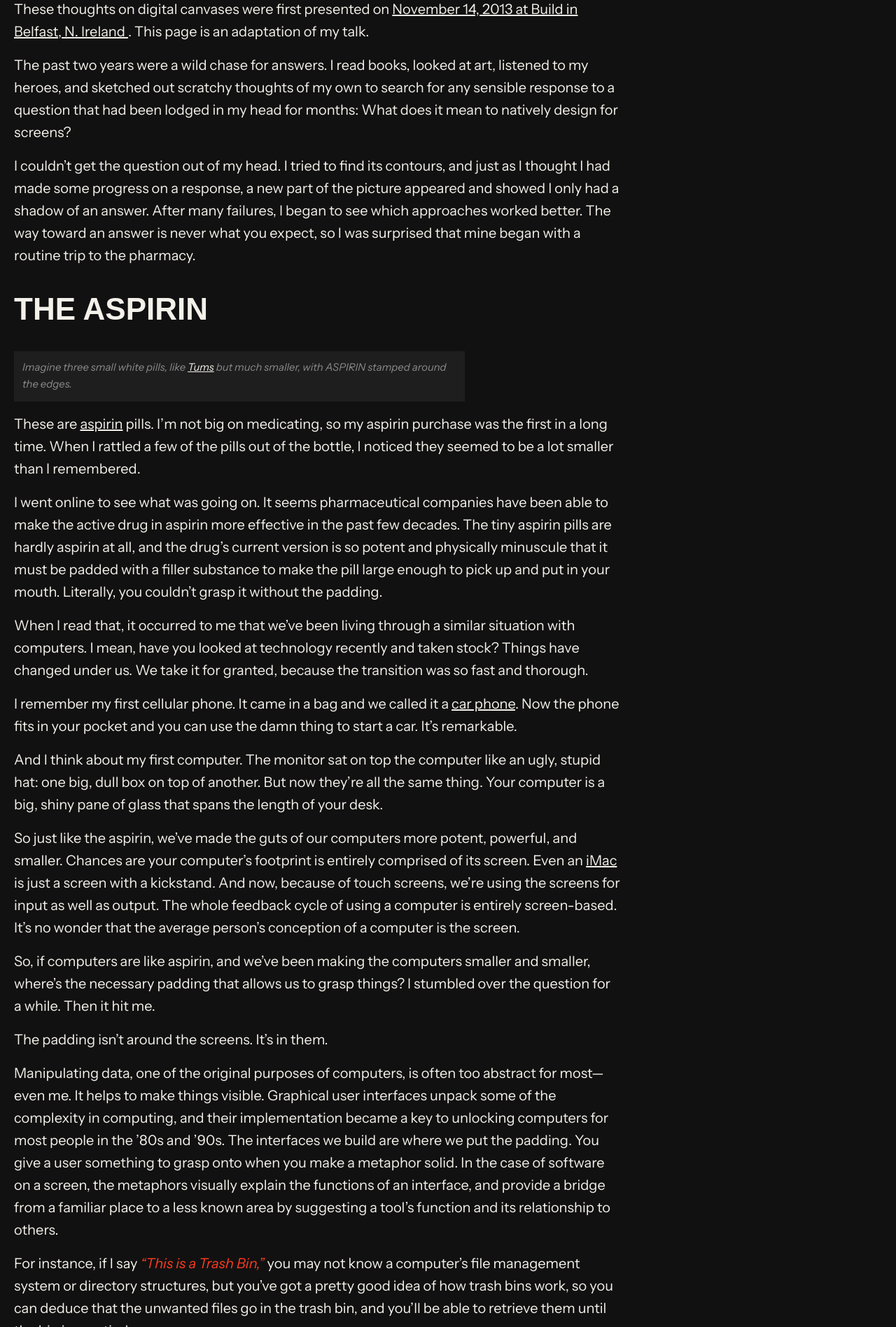
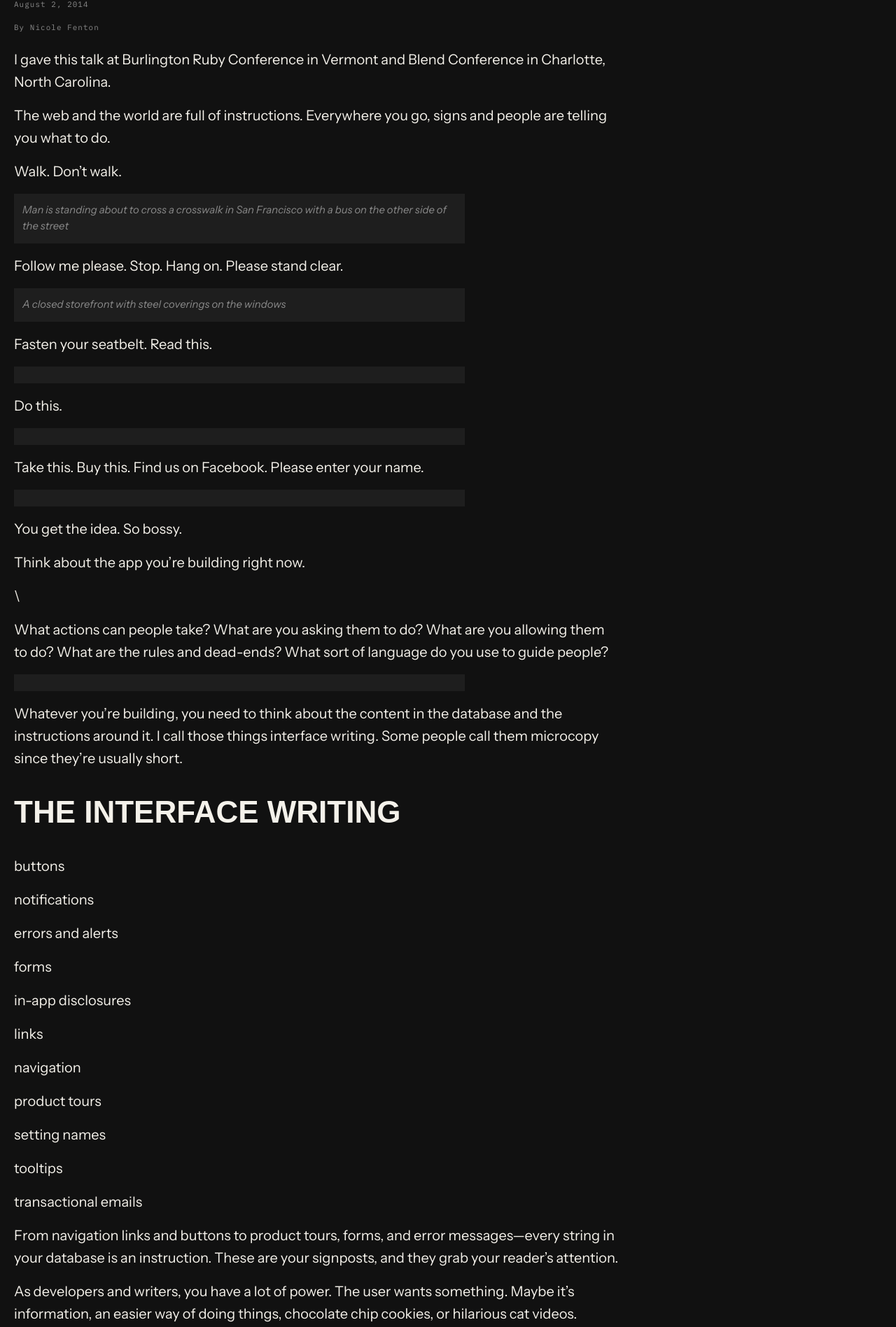
Before and after one commit to Indo1919/binding, a plain HTML site: page direction-2/index.html in a window 1280 px wide. Shown: the part 281-2178 px from the top of the page at 70% size. Drawn offline with Linux system fonts and the light colour scheme; a web font is replaced by a local one.

Commit message:
Start html semantics for 2nd article

```diff
--- a/direction-2/index.html
+++ b/direction-2/index.html
@@ -2,7 +2,7 @@
 <html lang="en">
 	<head>
 		<meta name="viewport" content="width=device-width, initial-scale=1">
-		<title>What Screens Want / Binding</title>
+		<title>Interface Writing / Binding</title>
 
 		<style>
 			@import '../styles/reset.css' layer(reset);
@@ -25,19 +25,98 @@
 <main>
 <article>
 		<header>
-			<h1> What Screens Want</h1>
-			<p> <time> November 14, 2013 </time> </p>
-			<p>By Frank Chimero</p>
+			<h1> Interface Writing: Code for Humans</h1>
+			<p> <time> August 2, 2014 </time> </p>
+			<p>By Nicole Fenton</p>
 		</header>
 
-		<p>These thoughts on digital canvases were first presented on <a href="https://2013.buildconf.com/#conference"> November 14, 2013 at Build in Belfast, N. Ireland </a>. This page is an adaptation of my talk.</p>
+		<p>I gave this talk at Burlington Ruby Conference in Vermont and Blend Conference in Charlotte, North Carolina.</p>
 
-		<p> The past two years were a wild chase for answers. I read books, looked at art, listened to my heroes, and sketched out scratchy thoughts of my own to search for any sensible response to a question that had been lodged in my head for months: What does it mean to natively design for screens?</p>
+		<p> The web and the world are full of instructions. Everywhere you go, signs and people are telling you what to do.</p>
 
-		<p>I couldn’t get the question out of my head. I tried to find its contours, and just as I thought I had made some progress on a response, a new part of the picture appeared and showed I only had a shadow of an answer. After many failures, I began to see which approaches worked better. The way toward an answer is never what you expect, so I was surprised that mine began with a routine trip to the pharmacy.</p>
+		<p>Walk. Don’t walk.</p>
+
+	<p class="image-description">Man is standing about to cross a crosswalk in San Francisco with a bus on the other side of the street</p>
+
+		<p>Follow me please. Stop. Hang on. Please stand clear.</p>
+
+	<p class="image-description">A closed storefront with steel coverings on the windows</p>
+
+		<p>Fasten your seatbelt. Read this.</p>
+
+	<p class="image-description"></p>
+
+		<p>Do this.</p>
+
+	<p class="image-description"></p>
+
+		<p>Take this. Buy this. Find us on Facebook. Please enter your name.</p>
+
+	<p class="image-description"></p>
+
+		<p>You get the idea. So bossy.</p>
+
+		<p>Think about the app you’re building right now.</p>\
+
+		<p>What actions can people take? What are you asking them to do? What are you allowing them to do? What are the rules and dead-ends? What sort of language do you use to guide people?</p>
+
+	<p class="image-description"></p>
+		<p>Whatever you’re building, you need to think about the content in the database and the instructions around it. I call those things interface writing. Some people call them microcopy since they’re usually short.</p>
+
 
 <section>
-		<h2>The Aspirin</h2>
+		<h2>The Interface Writing</h2>
+
+			<ul>
+				<li>buttons</li>
+				<li>notifications</li>
+				<li>errors and alerts</li>
+				<li>forms</li>
+				<li>in-app disclosures</li>
+				<li>links</li>
+				<li>navigation</li>
+				<li>product tours</li>
+				<li>setting names</li>
+				<li>tooltips</li>
+				<li>transactional emails</li>
+			</ul>
+
+		<p>From navigation links and buttons to product tours, forms, and error messages—every string in your database is an instruction. These are your signposts, and they grab your reader’s attention.</p>
+
+		<p>As developers and writers, you have a lot of power. The user wants something. Maybe it’s information, an easier way of doing things, chocolate chip cookies, or hilarious cat videos.</p>
+
+	<p class="image-description"></p>
+
+		<p>With clear instructions and a warm tone, you can help them find what they need quickly without having to ask anyone for help.</p>
+
+		<p>Let me tell you a story. This is my dad. He’s a test engineer. He works on semiconductors and develops tests for parts and batteries. So growing up, we always had computers around the house and the latest in PC technology.</p>
+
+	<p class="image-description"></p>
+
+		<p>We used to have this program called Dr. Sbaitso, which you may have heard of. It was a computerized psychologist slash artificial intelligence program designed to show off sound cards, but I thought it was a game and used to play with it for hours.</p>
+
+		<p>This is what it looked like. A typical, boring DOS interface.</p>
+
+	<p class="image-description"></p>
+
+	<p class="image-description"></p>
+
+		<p>Dr. Sbaitso would tell me what to do and I’d tell him about my 9-year-old problems. At the time, I was usually hungry or tired or bored. So I would answer in one of three ways.</p>
+
+	<p class="image-description"> >I'm, bored.</p>
+
+		<p>And then he would ask, “Why are you bored?” or “Are you sure you are bored?” And then I would say, yes, I’m sure and start repeating myself. Next thing I know, he’s shouting a zen koan at me like this:</p>
+
+	<p class="image-description">THE WORLD IS FULL OF POSSIBILITIES, NICOLE, BE HAPPY WITH WHAT YOU ARE</p>
+
+		<p>And this would result in me having a tiny existential freakout. I would get sick of that topic and switch over to cussing or saying something inappropriate. And if I did that long enough, Dr. Sbaitso would throw a parity error.</p>
+
+		<p>The reason I bring this up is that it shapes how I think about interface writing. Dr. Sbaitso was pre-programmed with all of these different strings to respond with.</p>
+
+	<p class="image-description"></p>
+
+
+
 
 <!-- Trying to structure the article into sections to breakdown the wall of text-->
 
```
